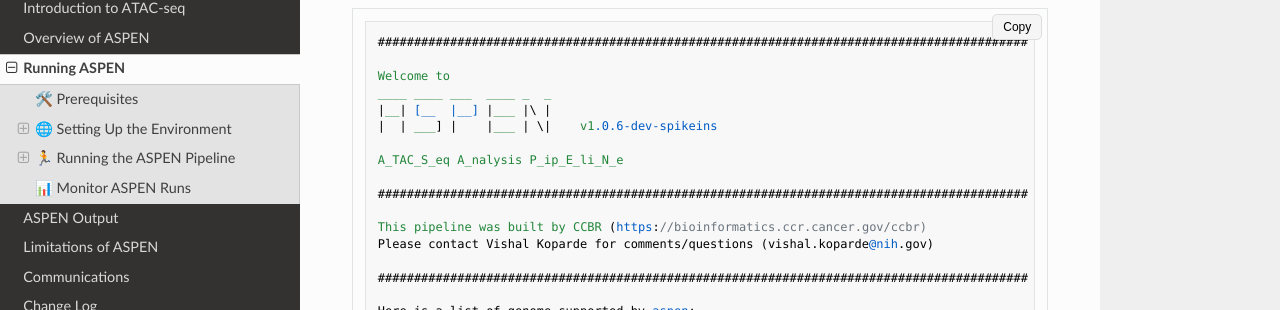
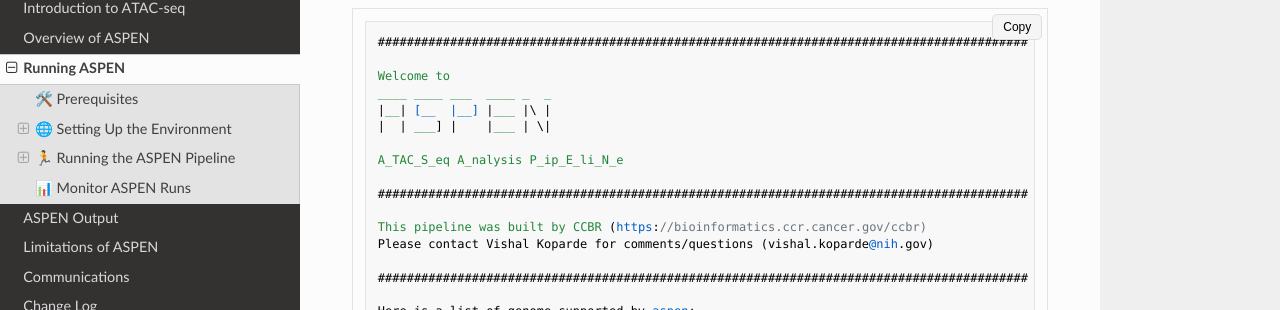
Before and after one commit to abcsFrederick/ASPEN, an MkDocs documentation site: the page built from docs/deployment.md, in a window 1280 px wide and 900 px high, scrolled down 1819 px. Shown: the part 141-451 px from the top of the window. Built offline with MkDocs 1.6.1, drawn with Linux system fonts in a browser that asks for light colours; nearby versions of some CDN libraries.

Commit message:
chore: remove version from docs

```diff
--- a/docs/deployment.md
+++ b/docs/deployment.md
@@ -62,7 +62,7 @@
 Welcome to
 ____ ____ ___  ____ _  _
 |__| [__  |__] |___ |\ |
-|  | ___] |    |___ | \|    v1.0.6-dev-spikeins
+|  | ___] |    |___ | \|
 
 A_TAC_S_eq A_nalysis P_ip_E_li_N_e
 
```
